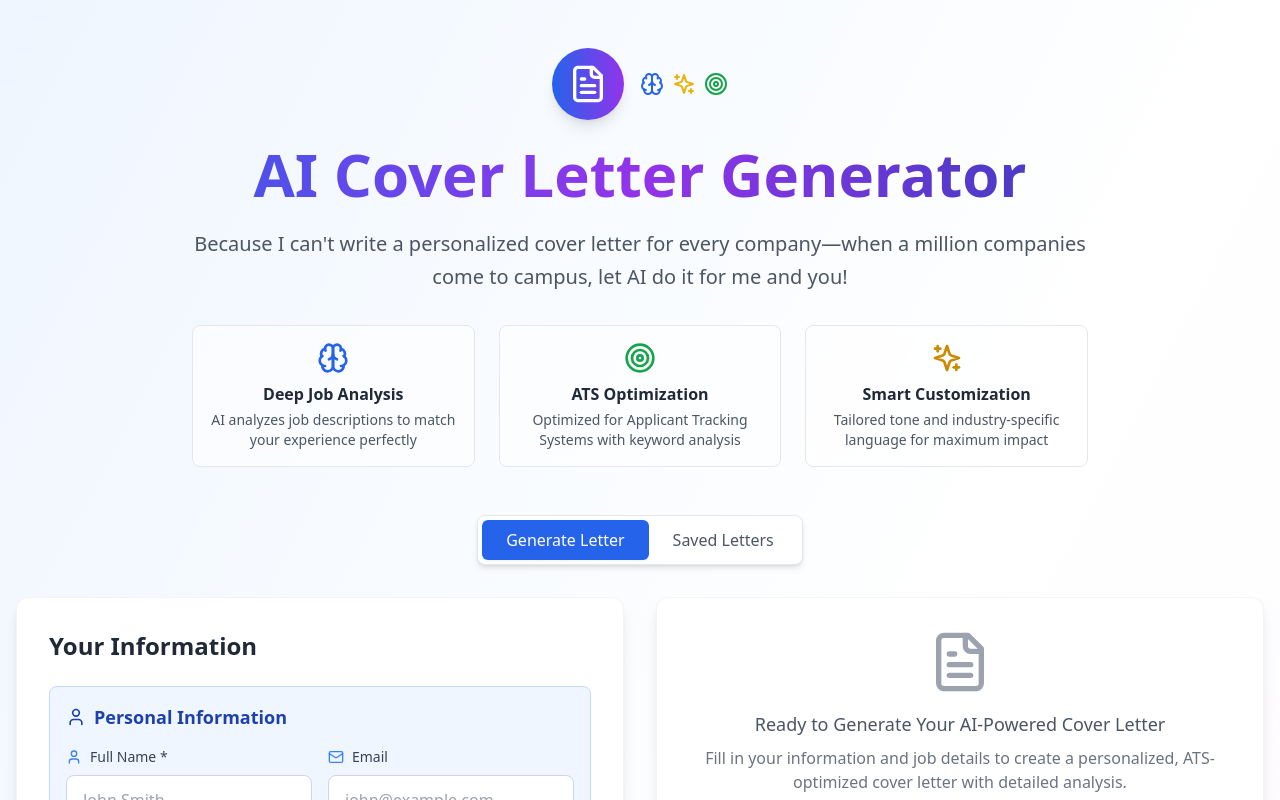
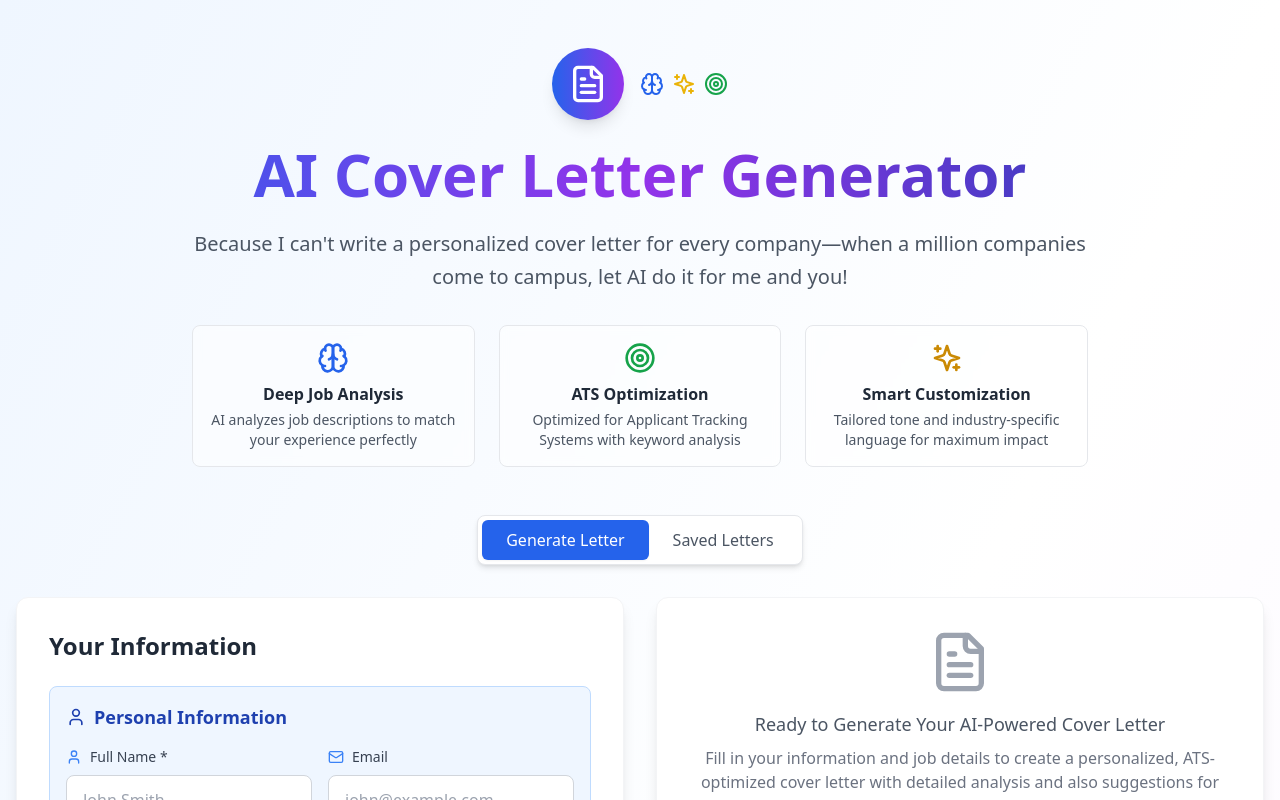
Before and after one commit to KartikKar19/AI_Cover_Letter_Generator, a React (Vite) app: page / in a window 1280 px wide. Shown: the top 800 px of the page. Built offline with nearby package versions, Linux system fonts and the light colour scheme.

Commit message:
suggestions

```diff
--- a/src/App.tsx
+++ b/src/App.tsx
@@ -137,7 +137,7 @@ function App() {
                     Ready to Generate Your AI-Powered Cover Letter
                   </h3>
                   <p className="text-gray-500">
-                    Fill in your information and job details to create a personalized, ATS-optimized cover letter with detailed analysis.
+                    Fill in your information and job details to create a personalized, ATS-optimized cover letter with detailed analysis and also suggestions for your success.
                   </p>
                 </div>
               )}
```
